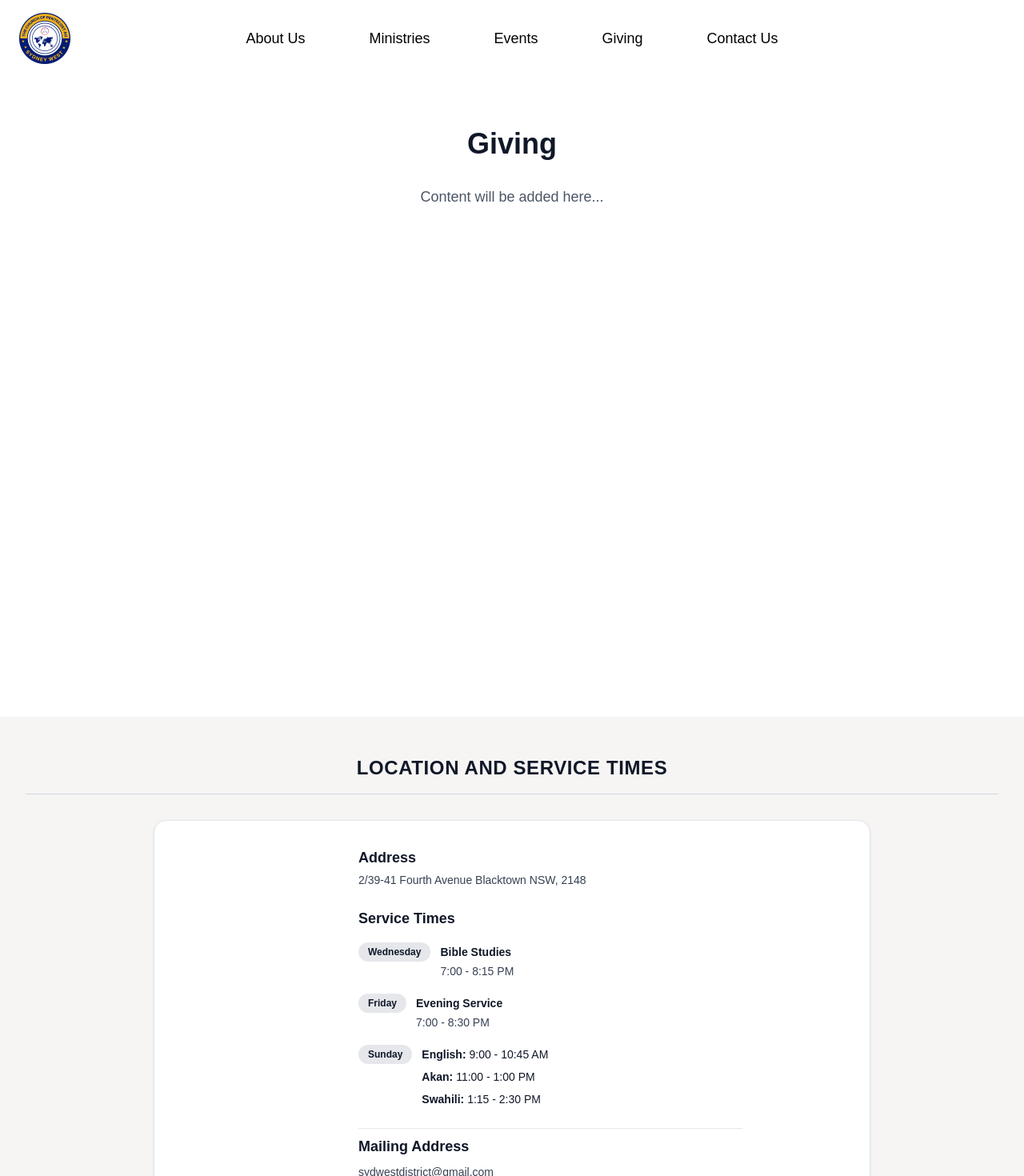
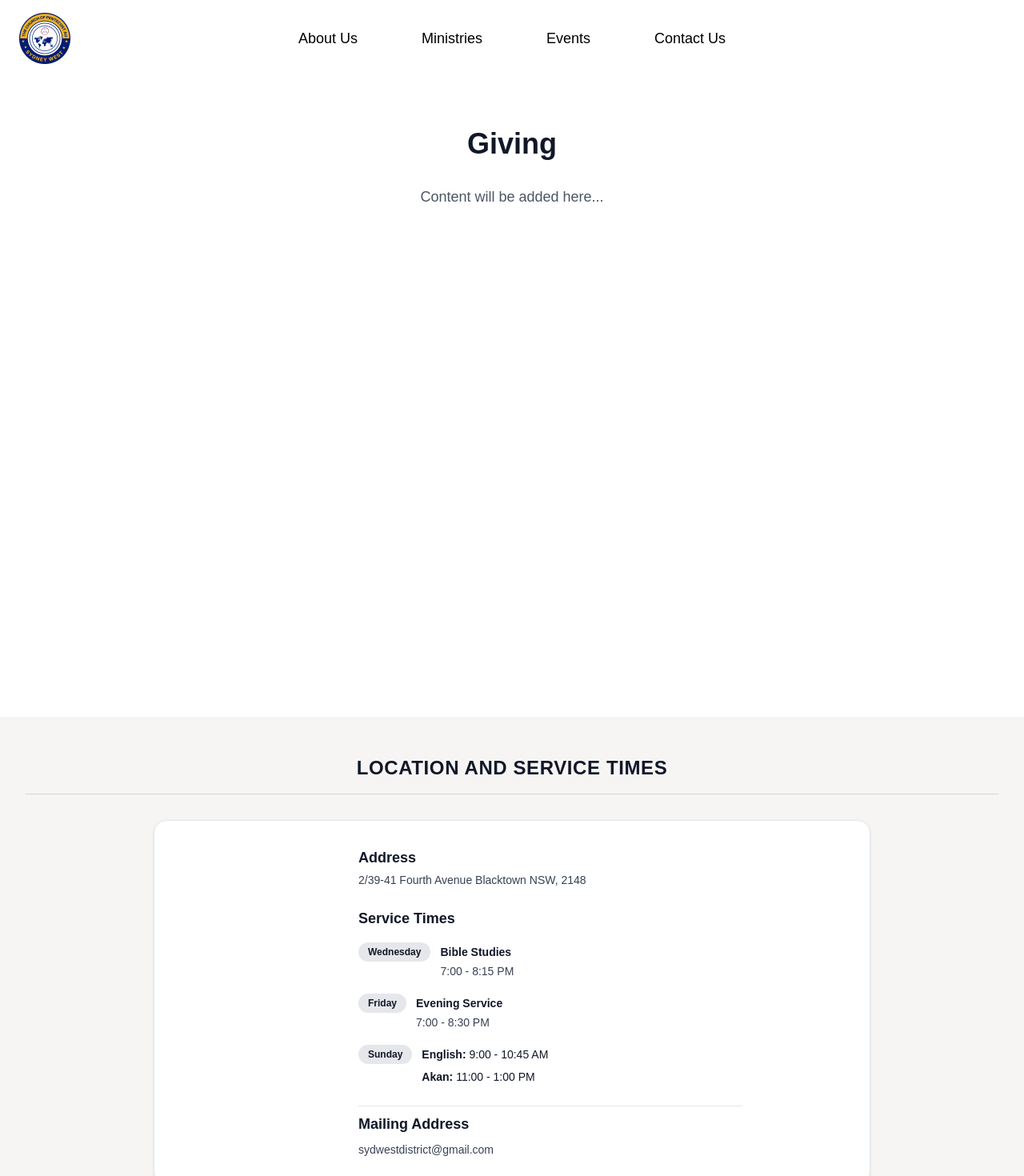
Before and after one commit to asdfqweasd/churchwebsites, a Next.js app: page /giving in a window 1280 px wide. Shown: the top 1470 px of the page at 80% size. Built offline with nearby package versions, Linux system fonts and the light colour scheme.

Commit message:
add ministries title and hide giving page

```diff
--- a/src/app/about/page.tsx
+++ b/src/app/about/page.tsx
@@ -41,7 +41,7 @@ export default async function AboutPage() {
     );
   }
 
-  // 提取数据
+
   const title1 = aboutData.title1 || "About Us";
   const title1Description = aboutData.title1Description || "";
   const title2 = aboutData.title2 || "Our Mission";
@@ -49,7 +49,7 @@ export default async function AboutPage() {
   const title3 = aboutData.title3 || "Our Vision";
   const title3Description = aboutData.title3Description || "";
 
-  // 获取图片 URLs
+
   const img1Url = getStrapiImageUrl(aboutData.img1);
   const img2Url = getStrapiImageUrl(aboutData.img2);
   const img3Url = getStrapiImageUrl(aboutData.img3);
--- a/src/app/ministries/page.tsx
+++ b/src/app/ministries/page.tsx
@@ -7,6 +7,7 @@ import { getStrapiImageUrl, type StrapiImage } from "@/lib/strapiImage";
 
 export default async function MinistriesPage() {
   type MinistriesData = {
+    title1?: string;
     title1Description?: string;
     title2?: string;
     title2Description?: string;
@@ -40,15 +41,14 @@ export default async function MinistriesPage() {
           <h1 className="text-2xl font-bold text-red-600">
             Error loading ministries
           </h1>
-          {errorMessage && (
-            <p className="text-red-500 mt-2">{errorMessage}</p>
-          )}
+          {errorMessage && <p className="text-red-500 mt-2">{errorMessage}</p>}
         </div>
       </main>
     );
   }
 
   const introDescription = ministriesData.title1Description || "";
+  const title1 = ministriesData.title1 || "Ministries";
 
   const ministries = [
     {
@@ -81,6 +81,7 @@ export default async function MinistriesPage() {
           <div className="grid grid-cols-1 lg:grid-cols-2 gap-16 lg:items-center">
             {/* Left: Intro Description */}
             <div className="max-w-xl">
+              <h1 className="text-4xl sm:text-5xl font-bold mb-8">{title1}</h1>
               <p className="text-base text-gray-800 leading-relaxed whitespace-pre-wrap">
                 {introDescription}
               </p>
@@ -109,11 +110,9 @@ export default async function MinistriesPage() {
 
             return (
               <section key={index}>
-                {/* 共用一个 grid，左右交错 */}
                 <div className="grid grid-cols-1 lg:grid-cols-2 gap-16 lg:items-center">
                   {isEven ? (
                     <>
-                      {/* 左图右文 */}
                       <div className="flex justify-center lg:justify-start">
                         {imageUrl && (
                           <div className="rounded-3xl overflow-hidden shadow-lg flex-shrink-0 w-full max-w-[676px] aspect-[676/552]">
--- a/src/components/Footer.tsx
+++ b/src/components/Footer.tsx
@@ -51,9 +51,9 @@ export default function Footer() {
                       <p>
                         <span className="font-semibold">Akan:</span> 11:00 - 1:00 PM
                       </p>
-                      <p>
+                      {/* <p>
                         <span className="font-semibold">Swahili:</span> 1:15 - 2:30 PM
-                      </p>
+                      </p> */}
                     </div>
                   </div>
                 </div>
--- a/src/components/Navigation.tsx
+++ b/src/components/Navigation.tsx
@@ -11,7 +11,7 @@ export default function Navigation() {
     { name: 'About Us', href: '/about' },
     { name: 'Ministries', href: '/ministries' },
     { name: 'Events', href: '/events' },
-    { name: 'Giving', href: '/giving' },
+    // { name: 'Giving', href: '/giving' },
     { name: 'Contact Us', href: '/contact' }
   ];
 
```
